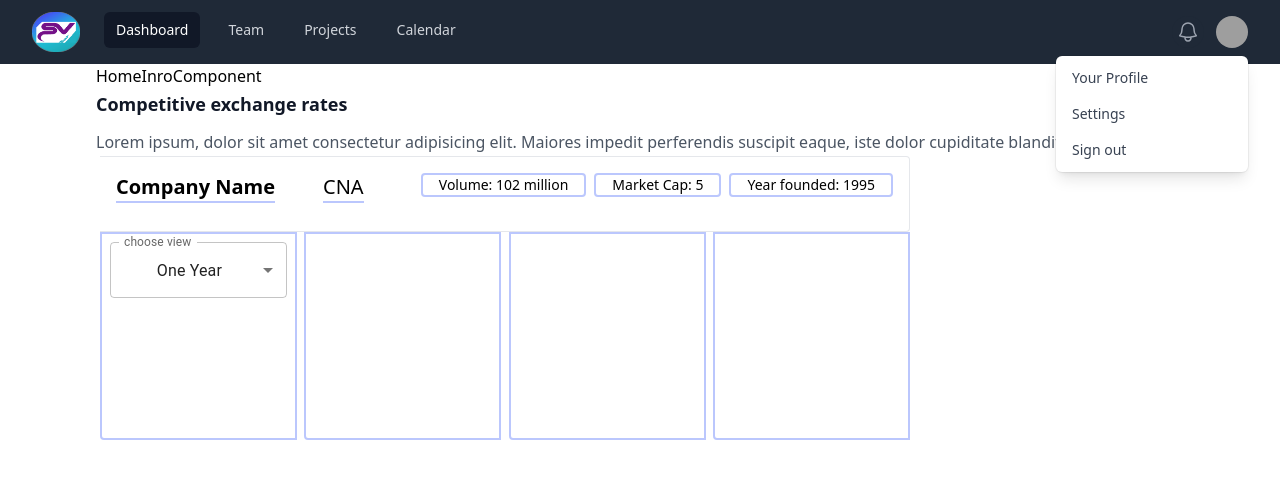
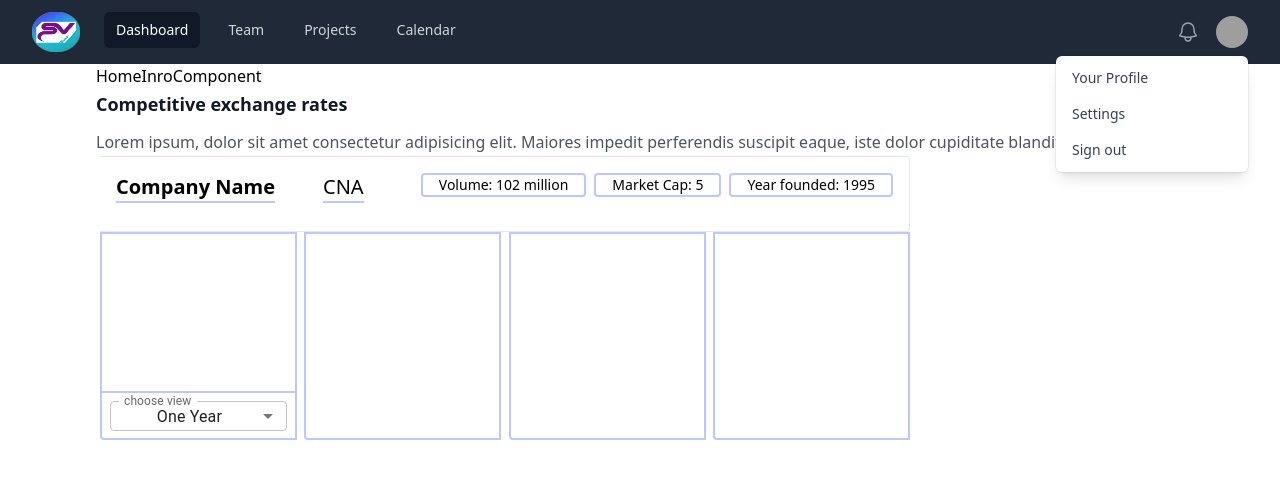
Before and after one commit to haideralrustem/stock_visor, a React (Create React App) app: page / in a window 1280 px wide. Shown: the top 478 px of the page. Built offline with nearby package versions, Linux system fonts and the light colour scheme; grey boxes are pictures that could not be loaded.

Commit message:
changes to boxes

```diff
--- a/src/components/SummaryCardComponent.js
+++ b/src/components/SummaryCardComponent.js
@@ -27,6 +27,8 @@ function SummaryCardComponent() {
     const graphBoxStyle = {
         width: '24.3%'
     }
+
+    const innerBoxClass = "h-full border-solid border-b-2 border-indigo-300/75 "
 
     return (
     <div className='w-3/4'>
@@ -67,26 +69,30 @@ function SummaryCardComponent() {
             "lg:rounded-l text-center overflow-hidden " }
             title="graph-box" style={graphBoxStyle}>
 
-                <div>
+                <div className='sm:h-[78%] lg:h-[78%]'>
+                    <div className={" " + innerBoxClass}></div>
                     <div className='bottom-card-control m-2'>
                         <FormControl fullWidth>
                             <InputLabel id="demo-simple-select-label">choose view</InputLabel>
-                            <Select
+                            <Select className='sm:h-[23px] lg:h-[30px]'
                             labelId="demo-simple-select-label"
                             id="demo-simple-select"
                             value={years}
                             label="choose view"
                             onChange={handleChange}
                             >
-                            <MenuItem value={1}>One Year</MenuItem>
-                            <MenuItem value={5}>5 Years</MenuItem>
-                            <MenuItem value={-1}>nope</MenuItem>
+                                <MenuItem value={1}>One Year</MenuItem>
+                                <MenuItem value={5}>5 Years</MenuItem>
+                                <MenuItem value={-1}>nope</MenuItem>
                             </Select>
                         </FormControl>
                     </div>
 
                 </div>
+
             </div>
+
+
 
             <div className={" flex-none rounded-t lg:rounded-t-none "+
             "border-solid border-2 border-indigo-300/75 "+
```
